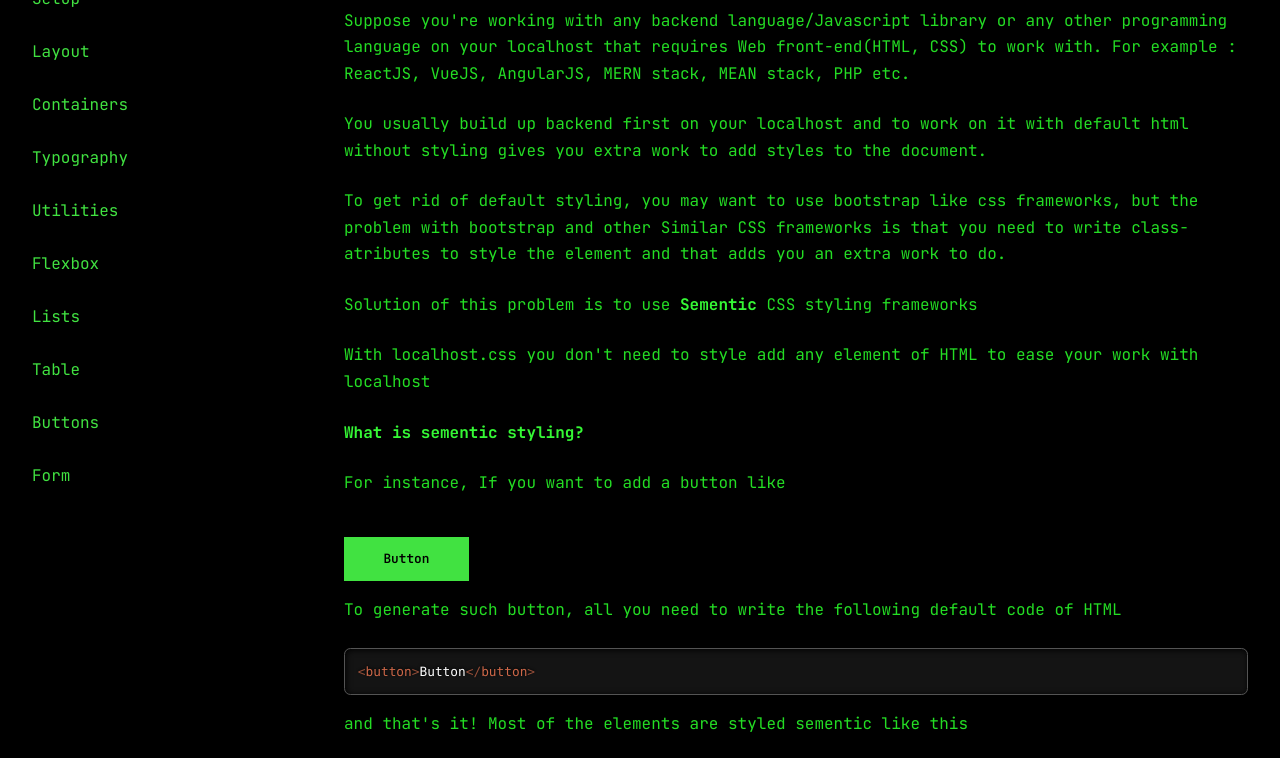
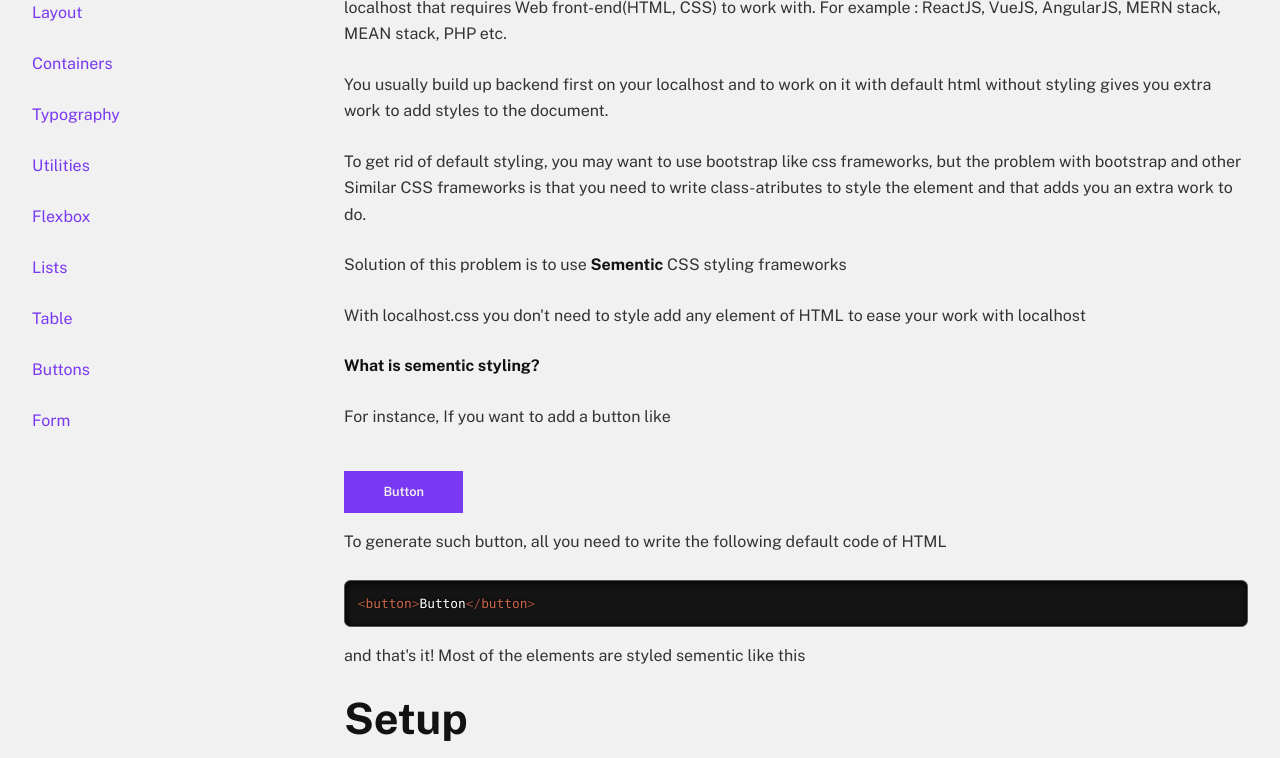
Before and after one commit to fewprojects/localhost, a plain HTML site: page index.html in a window 1280 px wide. Shown: the part 726-1484 px from the top of the page. Drawn offline with nearby package versions, Linux system fonts and the light colour scheme; some packages are replaced by stand-ins of ours; a script that the page names is missing.

Commit message:
changed to defauult theme

```diff
--- a/index.html
+++ b/index.html
@@ -10,7 +10,7 @@
     <meta name="viewport" content="width=device-width, initial-scale=1.0">
     <title>Localhost CSS | Boilerplate for developers</title>
     <link rel="stylesheet" href="css/localhost/localhost.css">
-    <link rel="stylesheet" href="css/localhost/themes/dark/hacker.css">
+    <!-- <link rel="stylesheet" href="css/localhost/themes/dark/hacker.css"> -->
     <link rel="stylesheet" href="css/code/prism.css">
     <link rel="stylesheet" href="css/style.css">
     <link rel="stylesheet" href="css/font.css">
```
